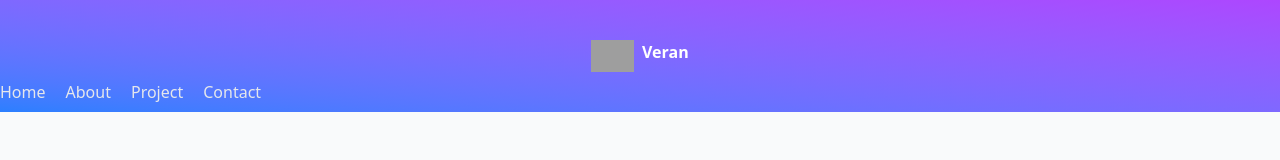
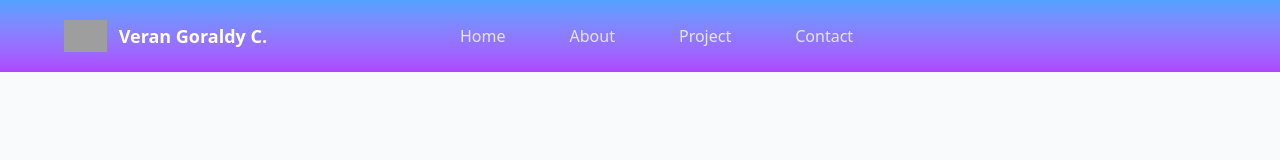
Before and after one commit to Veran-35/Portfolio, a website: page halaman/index.html in a window 1280 px wide. Drawn offline with Linux system fonts and the light colour scheme; grey boxes are pictures that could not be loaded.

Commit message:
update nav

```diff
--- a/halaman/index.html
+++ b/halaman/index.html
@@ -11,22 +11,18 @@
 </style>
 
 <body class="bg-gray-50 h-screen w-full">
-  <nav class="w-full fixed top-0  bg-gradient-to-tr from-blue-500 to-purple-500 pt-10">
-    <div class="">
-      <div class="flex justify-center items-center">
-        <div>
-          <a class="flex gap-2 text-white text-md font-bold font-sans">
-            <img src="https://tailwindcss.com/plus-assets/img/logos/mark.svg?color=indigo&shade=500" class="h-8 w-auto "
+  <nav class="w-full fixed top-0  bg-gradient-to-b from-blue-400 to-purple-500 p-5">
+    <div class="max-w-6xl mx-auto flex items-center relative">
+        <a href="./index.html" class="flex items-center gap-3 text-lg font-bold text-white">
+          <img src="https://tailwindcss.com/plus-assets/img/logos/mark.svg?color=indigo&shade=500" class="h-8 w-auto "
             alt="">
-            Veran
-          </a>
-        </div>
-      </div>
-      <div class="flex gap-5">
-        <a class="rounded-md py-2 font-medium text-gray-200 hover:bg-white/5" href="">Home</a>
-        <a class="rounded-md py-2 font-medium text-gray-200 hover:bg-white/5" href="">About</a>
-        <a class="rounded-md py-2 font-medium text-gray-200 hover:bg-white/5" href="">Project</a>
-        <a class="rounded-md py-2 font-medium text-gray-200 hover:bg-white/5" href="">Contact</a>
+          Veran Goraldy C.
+        </a>
+      <div class="absolute left-1/3 flex gap-x-10">
+        <a class="rounded-md py-2 px-3 font-medium text-gray-200 hover:bg-white/5" href="">Home</a>
+        <a class="rounded-md py-2 px-3 font-medium text-gray-200 hover:bg-white/5" href="">About</a>
+        <a class="rounded-md py-2 px-3 font-medium text-gray-200 hover:bg-white/5" href="">Project</a>
+        <a class="rounded-md py-2 px-3 font-medium text-gray-200 hover:bg-white/5" href="">Contact</a>
       </div>
     </div>
   </nav>
```
Also changed, not shown: halaman/src/output.css.
